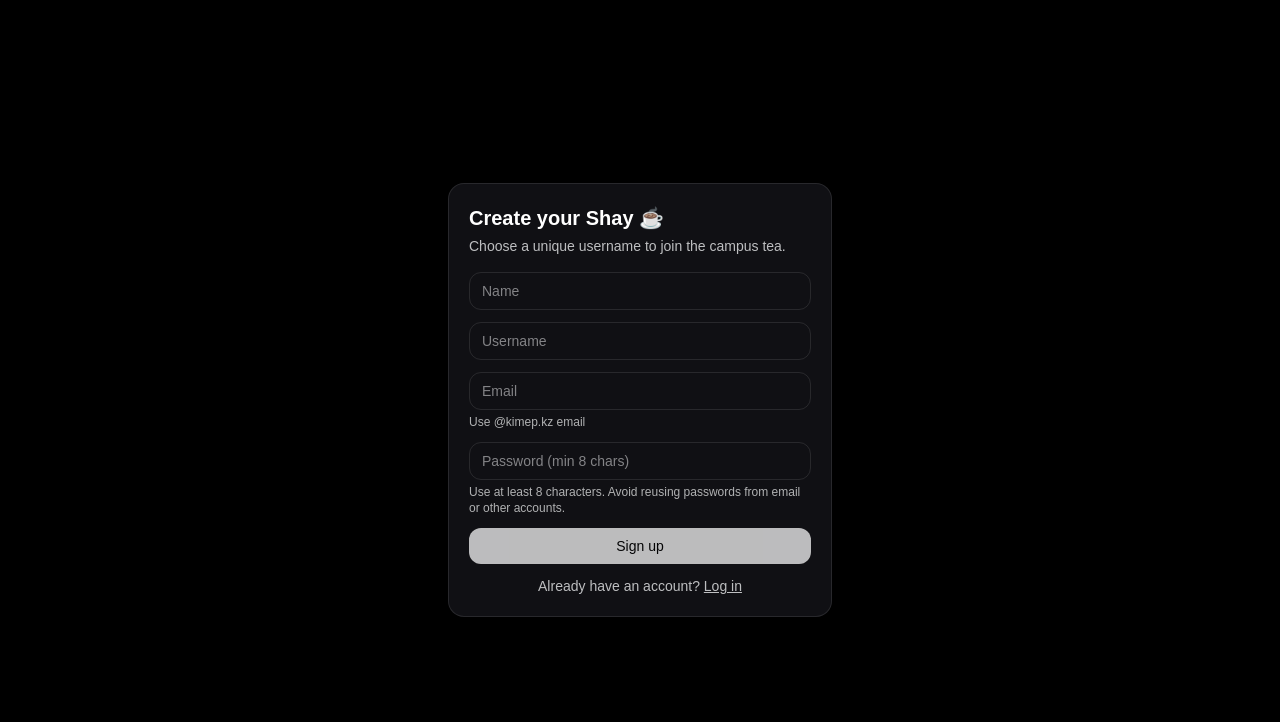
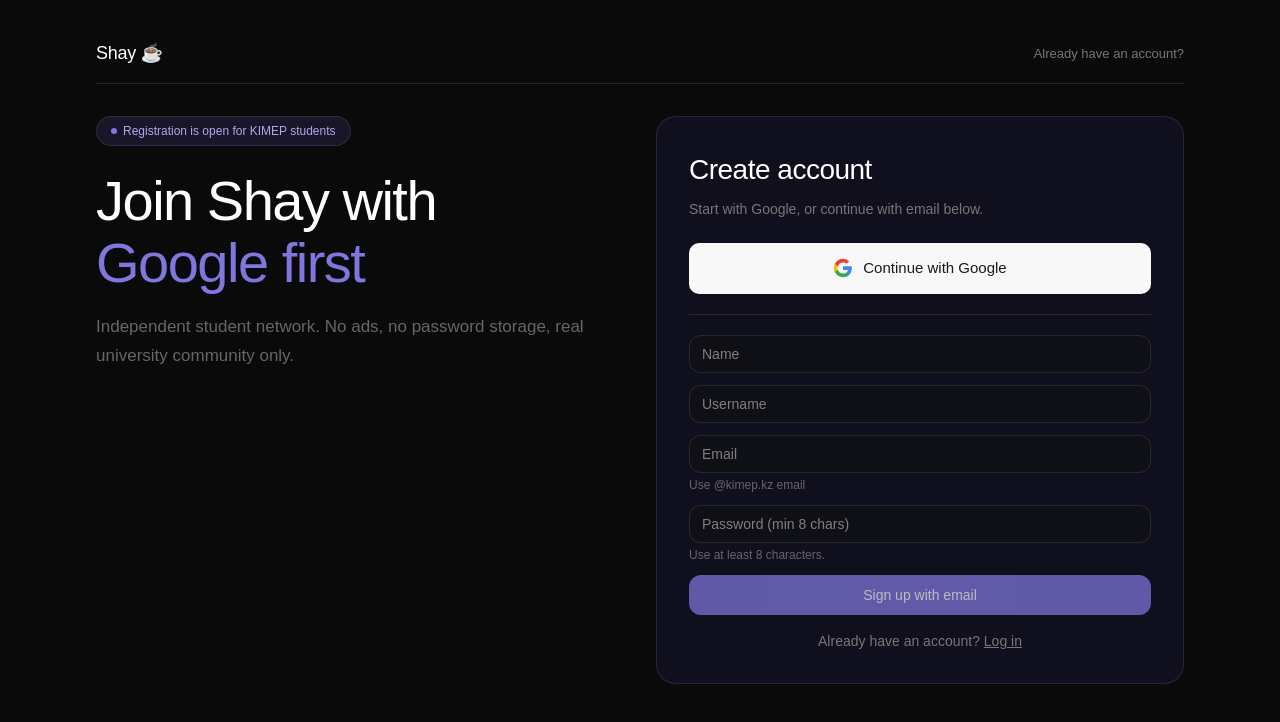
Before and after one commit to li-kun-g/shay, a Next.js app: page /signup in a window 1280 px wide. Shown: the top 722 px of the page. Built offline with nearby package versions, Linux system fonts and the light colour scheme; no server answers.

Commit message:
added new landing page

```diff
--- a/app/signin/page.tsx
+++ b/app/signin/page.tsx
@@ -1,116 +1,198 @@
 "use client";
 
-import { useState, useEffect } from "react";
+import Link from "next/link";
 import { signIn } from "next-auth/react";
-import Link from "next/link";
-import { useI18n } from "@/components/LanguageProvider";
+import { useState } from "react";
+
+
+
+const features = [
+  {
+    title: "Verified students only",
+    description:
+      "Sign in with your university email. No outsiders, no bots - real campus community only.",
+    icon: (
+      <svg viewBox="0 0 24 24" fill="none" stroke="#7F77DD" strokeWidth="1.5" className="h-[18px] w-[18px]">
+        <path d="M12 22s8-4 8-10V5l-8-3-8 3v7c0 6 8 10 8 10z" />
+      </svg>
+    ),
+  },
+  {
+    title: "Groups & departments",
+    description:
+      "Find your faculty, year, or club. Connect with people who share your classes and interests.",
+    icon: (
+      <svg viewBox="0 0 24 24" fill="none" stroke="#7F77DD" strokeWidth="1.5" className="h-[18px] w-[18px]">
+        <path d="M17 21v-2a4 4 0 0 0-4-4H5a4 4 0 0 0-4 4v2" />
+        <circle cx="9" cy="7" r="4" />
+        <path d="M23 21v-2a4 4 0 0 0-3-3.87" />
+        <path d="M16 3.13a4 4 0 0 1 0 7.75" />
+      </svg>
+    ),
+  },
+  {
+    title: "Real conversations",
+    description:
+      "Share notes, ask for help, post about campus life. No algorithm pushing rage - just your feed.",
+    icon: (
+      <svg viewBox="0 0 24 24" fill="none" stroke="#7F77DD" strokeWidth="1.5" className="h-[18px] w-[18px]">
+        <path d="M21 15a2 2 0 0 1-2 2H7l-4 4V5a2 2 0 0 1 2-2h14a2 2 0 0 1 2 2z" />
+      </svg>
+    ),
+  },
+  {
+    title: "Event board",
+    description:
+      "Campus events, club meetings, study sessions - all in one place, posted by students for students.",
+    icon: (
+      <svg viewBox="0 0 24 24" fill="none" stroke="#7F77DD" strokeWidth="1.5" className="h-[18px] w-[18px]">
+        <path d="M18 8h1a4 4 0 0 1 0 8h-1" />
+        <path d="M2 8h16v9a4 4 0 0 1-4 4H6a4 4 0 0 1-4-4V8z" />
+        <path d="M6 1v3" />
+        <path d="M10 1v3" />
+        <path d="M14 1v3" />
+      </svg>
+    ),
+  },
+  {
+    title: "Marketplace",
+    description:
+      "Sell textbooks, find a roommate, offer tutoring. Built-in student-to-student classifieds.",
+    icon: (
+      <svg viewBox="0 0 24 24" fill="none" stroke="#7F77DD" strokeWidth="1.5" className="h-[18px] w-[18px]">
+        <rect x="3" y="3" width="7" height="7" />
+        <rect x="14" y="3" width="7" height="7" />
+        <rect x="14" y="14" width="7" height="7" />
+        <rect x="3" y="14" width="7" height="7" />
+      </svg>
+    ),
+  },
+  {
+    title: "Zero ads, zero passwords",
+    description:
+      "We authenticate via Google. We never see your password. No tracking, no selling your data.",
+    icon: (
+      <svg viewBox="0 0 24 24" fill="none" stroke="#7F77DD" strokeWidth="1.5" className="h-[18px] w-[18px]">
+        <path d="M20.84 4.61a5.5 5.5 0 0 0-7.78 0L12 5.67l-1.06-1.06a5.5 5.5 0 0 0-7.78 7.78l1.06 1.06L12 21.23l7.78-7.78 1.06-1.06a5.5 5.5 0 0 0 0-7.78z" />
+      </svg>
+    ),
+  },
+];
 
 export default function SignInPage() {
-  const { t, lang, setLang } = useI18n();
-  const [isGoogleLoading, setIsGoogleLoading] = useState(false);
-
-  // 1. Автоматическое определение языка устройства
-  useEffect(() => {
-    const savedLang = localStorage.getItem("lang"); // Проверяем, выбирал ли юзер язык раньше
-    if (!savedLang) {
-      const browserLang = navigator.language.split("-")[0].toUpperCase(); // 'ru', 'kk', 'en'
-      const supportedLangs = ["EN", "RU", "KK"];
-
-      if (supportedLangs.includes(browserLang)) {
-        setLang(browserLang as any);
-      }
-    }
-  }, [setLang]);
+  const [isLoading, setIsLoading] = useState(false);
 
   const handleGoogleSignIn = () => {
-    setIsGoogleLoading(true);
+    setIsLoading(true);
     signIn("google", { callbackUrl: "/" });
   };
 
   return (
-    <main className="min-h-screen flex flex-col items-center justify-center px-4 bg-[#FAF7F2] dark:bg-[#0a0a0a] transition-colors">
+    <main className="w-full bg-[#0a0a0a] text-[#f0f0f0]">
+      <nav className="flex items-center justify-between border-b border-[#1e1e1e] px-5 py-5 sm:px-10">
+        <Link href="/" className="text-[18px] font-medium tracking-[-0.3px] text-white">
+          Shay ☕
+        </Link>
 
-      {/* Language Switcher */}
-      <div className="flex gap-2 mb-8 bg-gray-200/50 dark:bg-white/5 p-1 rounded-2xl">
-        {(["EN", "RU", "KK"] as const).map((l) => (
-          <button
-            key={l}
-            onClick={() => {
-              setLang(l);
-              localStorage.setItem("lang", l); // Запоминаем выбор пользователя
-            }}
-            className={`px-4 py-1.5 rounded-xl text-xs font-bold transition-all ${
-              lang === l
-                ? "bg-white dark:bg-white/10 shadow-sm text-black dark:text-white"
-                : "text-gray-500 hover:text-gray-700 dark:hover:text-gray-300"
-            }`}
-          >
-            {l}
-          </button>
-        ))}
-      </div>
+        <Link
+          href="/signup"
+          className="rounded-lg bg-[#7F77DD] px-[18px] py-2 text-[13px] font-medium text-white transition hover:opacity-90"
+        >
+          Sign up
+        </Link>
+      </nav>
 
-      <div className="w-full max-w-md rounded-[2.5rem] border bg-white dark:bg-[#111] p-10 shadow-2xl shadow-black/5 border-gray-200 dark:border-white/5 transition-all text-center">
-        <h1 className="text-4xl font-bold mb-6 dark:text-white flex items-center justify-center gap-2">
-          Shay <span className="text-3xl">☕️</span>
+      <section className="mx-auto max-w-[720px] px-6 pb-20 pt-24 text-center sm:px-10 sm:pt-[100px]">
+        <div className="mb-8 inline-flex items-center gap-[6px] rounded-full border border-[#3C3489] bg-[#1a1528] px-[14px] py-[5px] text-[12px] text-[#AFA9EC]">
+          <span className="h-[6px] w-[6px] shrink-0 rounded-full bg-[#7F77DD]" />
+          Campus network for Kimepians only
+        </div>
+
+        <h1 className="mb-5 text-[44px] font-semibold leading-[1.1] tracking-[-1.5px] text-white sm:text-[56px]">
+          Shay
+          <br />
+          <span className="text-[#7F77DD]">edition
+
+          </span>
         </h1>
 
-{/* Динамический текст описания */}
-<div className="space-y-4 text-gray-500 dark:text-gray-400 text-sm md:text-base leading-relaxed mb-8 px-2">
-  <p>
-    {t("auth.signIn.independentDesc")} <span className="text-black dark:text-white font-semibold">{t("auth.signIn.noPasswords")}</span>.
-  </p>
-  <p>
-    {t("auth.signIn.studentMailPrefix")}
-    <span className="text-black dark:text-white font-semibold">
-      {t("auth.signIn.studentMailHighlight")}
-    </span>
-    {t("auth.signIn.studentMailSuffix")}
-  </p>
-</div>
+        <p className="mx-auto mb-10 max-w-[480px] text-[16px] leading-[1.7] text-[#666] sm:text-[17px]">
+          Shay is the independent social network built exclusively for university students. Share ideas, find your
+          people, stay in the loop.
+        </p>
 
-{/* Кнопка Google */}
-<button
-  onClick={handleGoogleSignIn}
-  disabled={isGoogleLoading}
-  // Убрали Tailwind стили цвета фона и текста, добавили инлайновые стили
-  className="flex items-center justify-center w-full py-4 font-bold rounded-2xl border hover:bg-gray-50 transition-all gap-3 active:scale-[0.98] disabled:opacity-50"
-  style={{
-    backgroundColor: '#ffffff', // Гарантированный белый фон
-    color: '#000000',           // Гарантированный черный текст
-    borderColor: '#e5e7eb',    // border-gray-200
-  }}
->
-  {isGoogleLoading ? (
-    <span className="animate-spin text-lg">⏳</span>
-  ) : (
-    <svg className="h-5 w-5" viewBox="0 0 24 24">
-      <path d="M22.56 12.25c0-.78-.07-1.53-.2-2.25H12v4.26h5.92c-.26 1.37-1.04 2.53-2.21 3.31v2.77h3.57c2.08-1.92 3.28-4.74 3.28-8.09z" fill="#4285F4"/>
-      <path d="M12 23c2.97 0 5.46-.98 7.28-2.66l-3.57-2.77c-.98.66-2.23 1.06-3.71 1.06-2.86 0-5.29-1.93-6.16-4.53H2.18v2.84C3.99 20.53 7.7 23 12 23z" fill="#34A853"/>
-      <path d="M5.84 14.09c-.22-.66-.35-1.36-.35-2.09s.13-1.43.35-2.09V7.07H2.18C1.43 8.55 1 10.22 1 12s.43 3.45 1.18 4.93l3.66-2.84z" fill="#FBBC05"/>
-      <path d="M12 5.38c1.62 0 3.06.56 4.21 1.64l3.15-3.15C17.45 2.09 14.97 1 12 1 7.7 1 3.99 3.47 2.18 7.07l3.66 2.84c.87-2.6 3.3-4.53 6.16-4.53z" fill="#EA4335"/>
-    </svg>
-  )}
-  {t("auth.signIn.googleButton")}
-</button>
+        <div className="flex flex-col items-center justify-center gap-3 sm:flex-row">
+          <button
+            type="button"
+            onClick={handleGoogleSignIn}
+            disabled={isLoading}
+            className="inline-flex items-center justify-center gap-[10px] rounded-[10px] bg-[#f8f8f8] px-8 py-[14px] text-[15px] font-medium text-[#1a1a1a] transition hover:bg-[#e8e8e8] disabled:opacity-60"
+          >
+            {isLoading ? (
+              <span className="animate-spin">⏳</span>
+            ) : (
+              <svg width="20" height="20" viewBox="0 0 24 24" xmlns="http://www.w3.org/2000/svg" aria-hidden="true">
+                <path d="M22.56 12.25c0-.78-.07-1.53-.2-2.25H12v4.26h5.92c-.26 1.37-1.04 2.53-2.21 3.31v2.77h3.57c2.08-1.92 3.28-4.74 3.28-8.09z" fill="#4285F4" />
+                <path d="M12 23c2.97 0 5.46-.98 7.28-2.66l-3.57-2.77c-.98.66-2.23 1.06-3.71 1.06-2.86 0-5.29-1.93-6.16-4.53H2.18v2.84C3.99 20.53 7.7 23 12 23z" fill="#34A853" />
+                <path d="M5.84 14.09c-.22-.66-.35-1.36-.35-2.09s.13-1.43.35-2.09V7.07H2.18C1.43 8.55 1 10.22 1 12s.43 3.45 1.18 4.93l3.66-2.84z" fill="#FBBC05" />
+                <path d="M12 5.38c1.62 0 3.06.56 4.21 1.64l3.15-3.15C17.45 2.09 14.97 1 12 1 7.7 1 3.99 3.47 2.18 7.07l3.66 2.84c.87-2.6 3.3-4.53 6.16-4.53z" fill="#EA4335" />
+              </svg>
+            )}
+            Continue with Google
+          </button>
+          <Link
+            href="/signup"
+            className="rounded-[10px] border border-[#2a2a2a] bg-transparent px-6 py-[13px] text-[15px] text-[#888] transition hover:border-[#555] hover:text-white"
+          >
+            Create account
+          </Link>
+        </div>
+      </section>
+      <section id="features" className="mx-auto max-w-[900px] px-6 py-20 sm:px-10">
+        <p className="mb-3 text-[11px] font-medium uppercase tracking-[1.5px] text-[#534AB7]">Why Shay</p>
+        <h2 className="mb-12 text-[32px] font-medium leading-[1.25] tracking-[-0.5px] text-white">
+          Built for students,
+          <br />
+          not advertisers
+        </h2>
 
-        {/* Сноска о согласии с кликабельными ссылками */}
-        <div className="mt-8 text-[11px] text-gray-400 dark:text-gray-500 leading-relaxed px-4">
-          <p>
-            {t("auth.signIn.agreementPrefix")}{" "}
-            <Link href="/terms" className="underline hover:text-black dark:hover:text-white transition-colors">
-              {t("auth.signIn.termsLink")}
-            </Link>{" "}
-            {t("auth.signIn.and")}{" "}
-            <Link href="/privacy" className="underline hover:text-black dark:hover:text-white transition-colors">
-              {t("auth.signIn.privacyLink")}
-            </Link>.
-          </p>
-          <p className="mt-2">
-            {t("auth.signIn.privacyNotice")}
-          </p>
+        <div className="grid gap-4 md:grid-cols-2 lg:grid-cols-3">
+          {features.map((feature) => (
+            <article key={feature.title} className="rounded-[14px] border border-[#1e1e1e] bg-[#111] p-6">
+              <div className="mb-4 inline-flex h-9 w-9 items-center justify-center rounded-lg bg-[#1a1528]">
+                {feature.icon}
+              </div>
+              <h3 className="mb-2 text-[14px] font-medium text-[#e8e8e8]">{feature.title}</h3>
+              <p className="text-[13px] leading-[1.6] text-[#555]">{feature.description}</p>
+            </article>
+          ))}
         </div>
-      </div>
+      </section>
+
+      <section
+        id="about"
+        className="mx-5 mb-10 rounded-[20px] border border-[#2a2560] bg-[#100f1e] px-6 py-14 text-center sm:mx-10 sm:px-10 sm:py-16"
+      >
+        <h2 className="mb-[14px] text-[34px] font-medium tracking-[-0.5px] text-white sm:text-[36px]">
+          Ready to join your campus?
+        </h2>
+        <p className="mb-9 text-[15px] text-[#555]">Use your student email - takes 10 seconds.</p>
+        <button
+          type="button"
+          onClick={handleGoogleSignIn}
+          disabled={isLoading}
+          className="inline-flex items-center justify-center gap-[10px] rounded-[10px] bg-[#f8f8f8] px-8 py-[14px] text-[15px] font-medium text-[#1a1a1a] transition hover:bg-[#e8e8e8] disabled:opacity-60"
+        >
+          <svg width="20" height="20" viewBox="0 0 24 24" xmlns="http://www.w3.org/2000/svg" aria-hidden="true">
+            <path d="M22.56 12.25c0-.78-.07-1.53-.2-2.25H12v4.26h5.92c-.26 1.37-1.04 2.53-2.21 3.31v2.77h3.57c2.08-1.92 3.28-4.74 3.28-8.09z" fill="#4285F4" />
+            <path d="M12 23c2.97 0 5.46-.98 7.28-2.66l-3.57-2.77c-.98.66-2.23 1.06-3.71 1.06-2.86 0-5.29-1.93-6.16-4.53H2.18v2.84C3.99 20.53 7.7 23 12 23z" fill="#34A853" />
+            <path d="M5.84 14.09c-.22-.66-.35-1.36-.35-2.09s.13-1.43.35-2.09V7.07H2.18C1.43 8.55 1 10.22 1 12s.43 3.45 1.18 4.93l3.66-2.84z" fill="#FBBC05" />
+            <path d="M12 5.38c1.62 0 3.06.56 4.21 1.64l3.15-3.15C17.45 2.09 14.97 1 12 1 7.7 1 3.99 3.47 2.18 7.07l3.66 2.84c.87-2.6 3.3-4.53 6.16-4.53z" fill="#EA4335" />
+          </svg>
+          Continue with Google
+        </button>
+      </section>
+
     </main>
   );
 }
--- a/app/signup/page.tsx
+++ b/app/signup/page.tsx
@@ -1,8 +1,9 @@
 "use client";
 
-import { useState, useTransition, useMemo } from "react";
+import { useMemo, useState, useTransition } from "react";
+import { signIn } from "next-auth/react";
+import Link from "next/link";
 import { registerUser } from "@/app/actions/registerUser";
-import Link from "next/link";
 import { normalizeUsername } from "@/lib/username";
 
 function normalizeEmail(email: string) {
@@ -20,16 +21,17 @@
   const [password, setPassword] = useState("");
   const [err, setErr] = useState<string | null>(null);
   const [isPending, startTransition] = useTransition();
+  const [isGoogleLoading, setIsGoogleLoading] = useState(false);
   const [isSuccess, setIsSuccess] = useState(false);
 
-  const normalizedUsername = useMemo(
-    () => normalizeUsername(username),
-    [username]
-  );
+  const normalizedUsername = useMemo(() => normalizeUsername(username), [username]);
+  const normalizedEmail = useMemo(() => normalizeEmail(email), [email]);
+  const emailLooksValid = normalizedEmail.length > 0 && isKimepEmail(normalizedEmail);
 
-  const normalizedEmail = useMemo(() => normalizeEmail(email), [email]);
-  const emailLooksValid =
-    normalizedEmail.length > 0 && isKimepEmail(normalizedEmail);
+  function handleGoogleSignUp() {
+    setIsGoogleLoading(true);
+    signIn("google", { callbackUrl: "/" });
+  }
 
   function onSubmit() {
     setErr(null);
@@ -51,8 +53,8 @@
         if (res.ok) {
           setIsSuccess(true);
         }
-      } catch (e: any) {
-        setErr(e?.message || "Failed to sign up");
+      } catch (error: unknown) {
+        setErr(error instanceof Error ? error.message : "Failed to sign up");
       }
     });
   }
@@ -64,58 +66,89 @@
     normalizedUsername.length >= 3 &&
     emailLooksValid;
 
-  // --- SUCCESS VIEW ---
   if (isSuccess) {
     return (
-      <main className="min-h-[100vh] flex items-center justify-center px-4 bg-[#FAF7F2] dark:bg-black">
-        <div className="w-full max-w-sm rounded-3xl border bg-white dark:bg-[#111] p-8 shadow-sm text-center border-gray-200 dark:border-white/10">
-          <div className="text-4xl mb-4">📧</div>
-          <h1 className="text-2xl font-semibold tracking-tight">
-            Check your email
-          </h1>
-          <p className="text-sm text-gray-600 dark:text-gray-400 mt-3 leading-relaxed">
+      <main className="min-h-screen bg-[#0a0a0a] px-4 py-10 text-[#f0f0f0] sm:px-8">
+        <div className="mx-auto w-full max-w-md rounded-3xl border border-[#2a2560] bg-[#100f1e] p-8 text-center">
+          <div className="mb-4 text-4xl">📧</div>
+          <h1 className="text-2xl font-medium text-white">Check your email</h1>
+          <p className="mt-3 text-sm leading-relaxed text-[#8f8aaf]">
             We sent a confirmation link to <br />
-            <span className="font-semibold text-black dark:text-white">
-              {normalizedEmail}
-            </span>
+            <span className="font-semibold text-white">{normalizedEmail}</span>
           </p>
 
-          <div className="mt-6 rounded-2xl bg-amber-50 dark:bg-amber-900/20 p-4 border border-amber-100 dark:border-amber-900/30 text-xs text-amber-800 dark:text-amber-200">
-            <strong>Pro tip:</strong> If you don't see it, please check your{" "}
-            <strong>Spam</strong> or Junk folder. The filters can be strict!
+          <div className="mt-6 rounded-2xl border border-[#3C3489] bg-[#1a1528] p-4 text-xs text-[#AFA9EC]">
+            Check Spam/Junk if you do not see it in inbox.
           </div>
 
           <Link
             href="/signin"
-            className="mt-8 block w-full rounded-xl bg-black dark:bg-white dark:text-black px-4 py-3 text-sm font-medium text-white transition hover:opacity-90"
+            className="mt-8 inline-flex w-full items-center justify-center rounded-xl bg-[#f8f8f8] px-4 py-3 text-sm font-medium text-[#1a1a1a] transition hover:bg-[#e8e8e8]"
           >
-            Back to Log in
+            Back to Sign in
           </Link>
         </div>
       </main>
     );
   }
 
-  // --- FORM VIEW ---
   return (
-    <main className="min-h-[100vh] flex items-center justify-center px-4 bg-[#FAF7F2] dark:bg-black">
-      <div className="w-full max-w-sm rounded-2xl border bg-white dark:bg-[#111] p-5 shadow-sm dark:border-white/10">
-        <h1 className="text-xl font-semibold dark:text-white">
-          Create your Shay ☕
+    <main className="min-h-screen bg-[#0a0a0a] text-[#f0f0f0]">
+      <div className="mx-auto max-w-6xl px-4 py-8 sm:px-8 sm:py-10">
+        <div className="mb-8 flex items-center justify-between border-b border-[#1e1e1e] pb-4">
+          <Link href="/" className="text-[18px] font-medium tracking-[-0.3px] text-white">
+            Shay ☕
+          </Link>
+          <Link href="/signin" className="text-[13px] text-[#777] transition hover:text-white">
+            Already have an account?
+          </Link>
+        </div>
+
+        <div className="grid gap-8 lg:grid-cols-2 lg:items-start">
+          <section>
+            <div className="mb-6 inline-flex items-center gap-[6px] rounded-full border border-[#3C3489] bg-[#1a1528] px-[14px] py-[5px] text-[12px] text-[#AFA9EC]">
+              <span className="h-[6px] w-[6px] rounded-full bg-[#7F77DD]" />
+              Registration is open for KIMEP students
+            </div>
+            <h1 className="text-[42px] font-medium leading-[1.1] tracking-[-1.5px] text-white sm:text-[56px]">
+              Join Shay with
+              <br />
+              <span className="text-[#7F77DD]">Google first</span>
             </h1>
-        <p className="text-sm text-gray-600 dark:text-gray-400 mt-1">
-          Choose a unique username to join the campus tea.
+            <p className="mt-5 max-w-[520px] text-[16px] leading-[1.7] text-[#666] sm:text-[17px]">
+              Independent student network. No ads, no password storage, real university community only.
             </p>
+          </section>
 
-        {err && (
-          <div className="mt-3 rounded-xl border border-red-200 bg-red-50 px-3 py-2 text-sm text-red-700">
-            {err}
-          </div>
+          <section className="rounded-[20px] border border-[#2a2560] bg-[#100f1e] p-6 sm:p-8">
+            <h2 className="text-[28px] font-medium tracking-[-0.5px] text-white">Create account</h2>
+            <p className="mt-2 text-sm text-[#777]">Start with Google, or continue with email below.</p>
+
+            <button
+              onClick={handleGoogleSignUp}
+              disabled={isGoogleLoading}
+              className="mt-6 inline-flex w-full items-center justify-center gap-[10px] rounded-[10px] bg-[#f8f8f8] px-6 py-[14px] text-[15px] font-medium text-[#1a1a1a] transition hover:bg-[#e8e8e8] disabled:opacity-60"
+            >
+              {isGoogleLoading ? (
+                <span className="animate-spin">⏳</span>
+              ) : (
+                <svg width="20" height="20" viewBox="0 0 24 24" aria-hidden="true" xmlns="http://www.w3.org/2000/svg">
+                  <path d="M22.56 12.25c0-.78-.07-1.53-.2-2.25H12v4.26h5.92c-.26 1.37-1.04 2.53-2.21 3.31v2.77h3.57c2.08-1.92 3.28-4.74 3.28-8.09z" fill="#4285F4" />
+                  <path d="M12 23c2.97 0 5.46-.98 7.28-2.66l-3.57-2.77c-.98.66-2.23 1.06-3.71 1.06-2.86 0-5.29-1.93-6.16-4.53H2.18v2.84C3.99 20.53 7.7 23 12 23z" fill="#34A853" />
+                  <path d="M5.84 14.09c-.22-.66-.35-1.36-.35-2.09s.13-1.43.35-2.09V7.07H2.18C1.43 8.55 1 10.22 1 12s.43 3.45 1.18 4.93l3.66-2.84z" fill="#FBBC05" />
+                  <path d="M12 5.38c1.62 0 3.06.56 4.21 1.64l3.15-3.15C17.45 2.09 14.97 1 12 1 7.7 1 3.99 3.47 2.18 7.07l3.66 2.84c.87-2.6 3.3-4.53 6.16-4.53z" fill="#EA4335" />
+                </svg>
               )}
+              Continue with Google
+            </button>
 
-        <div className="mt-4 space-y-3">
+            <div className="my-5 h-px bg-[#2a2a2a]" />
+
+            {err && <div className="mb-4 rounded-xl border border-red-400/20 bg-red-500/10 px-3 py-2 text-sm text-red-300">{err}</div>}
+
+            <div className="space-y-3">
               <input
-            className="w-full rounded-xl border dark:border-white/10 dark:bg-transparent px-3 py-2 text-sm outline-none focus:ring-2 focus:ring-black dark:focus:ring-white"
+                className="w-full rounded-xl border border-[#2a2a2a] bg-[#0f0f16] px-3 py-2 text-sm outline-none focus:border-[#3C3489]"
                 placeholder="Name"
                 value={name}
                 onChange={(e) => setName(e.target.value)}
@@ -123,69 +156,59 @@
 
               <div>
                 <input
-              className="w-full rounded-xl border dark:border-white/10 dark:bg-transparent px-3 py-2 text-sm outline-none focus:ring-2 focus:ring-black dark:focus:ring-white"
+                  className="w-full rounded-xl border border-[#2a2a2a] bg-[#0f0f16] px-3 py-2 text-sm outline-none focus:border-[#3C3489]"
                   placeholder="Username"
                   value={username}
                   onChange={(e) => setUsername(e.target.value)}
                 />
-            {username && (
-              <p className="mt-1 text-xs text-gray-500">
-                Your profile:{" "}
-                <span className="font-medium">
-                  /u/{normalizedUsername}
-                </span>
-              </p>
-            )}
+                {username && <p className="mt-1 text-xs text-[#666]">Your profile: /u/{normalizedUsername}</p>}
               </div>
 
               <div>
                 <input
                   className={[
-                "w-full rounded-xl border px-3 py-2 text-sm outline-none focus:ring-2 dark:bg-transparent",
+                    "w-full rounded-xl border bg-[#0f0f16] px-3 py-2 text-sm outline-none",
                     email.length === 0
-                  ? "focus:ring-black dark:border-white/10"
+                      ? "border-[#2a2a2a] focus:border-[#3C3489]"
                       : emailLooksValid
-                  ? "border-green-300 focus:ring-green-500"
-                  : "border-red-300 focus:ring-red-500",
+                      ? "border-green-500/40 focus:border-green-500"
+                      : "border-red-500/40 focus:border-red-500",
                   ].join(" ")}
                   placeholder="Email"
                   type="email"
                   value={email}
                   onChange={(e) => setEmail(e.target.value)}
                 />
-            <p className="mt-1 text-xs text-gray-500">
-              Use @kimep.kz email
-            </p>
+                <p className="mt-1 text-xs text-[#666]">Use @kimep.kz email</p>
               </div>
 
               <div>
                 <input
-              className="w-full rounded-xl border dark:border-white/10 dark:bg-transparent px-3 py-2 text-sm outline-none focus:ring-2 focus:ring-black dark:focus:ring-white"
+                  className="w-full rounded-xl border border-[#2a2a2a] bg-[#0f0f16] px-3 py-2 text-sm outline-none focus:border-[#3C3489]"
                   placeholder="Password (min 8 chars)"
                   type="password"
                   value={password}
                   onChange={(e) => setPassword(e.target.value)}
                 />
-
-            <p className="mt-1 text-xs text-gray-500">
-              Use at least 8 characters. Avoid reusing passwords from email or other accounts.
-            </p>
+                <p className="mt-1 text-xs text-[#666]">Use at least 8 characters.</p>
               </div>
 
               <button
                 onClick={onSubmit}
                 disabled={isPending || !canSubmit}
-            className="w-full rounded-xl bg-black dark:bg-white dark:text-black px-4 py-2 text-sm text-white disabled:opacity-50"
+                className="w-full rounded-xl bg-[#7F77DD] px-4 py-2.5 text-sm font-medium text-white disabled:opacity-50"
               >
-            {isPending ? "Creating..." : "Sign up"}
+                {isPending ? "Creating..." : "Sign up with email"}
               </button>
 
-          <p className="text-sm text-gray-600 dark:text-gray-400 text-center">
+              <p className="pt-1 text-center text-sm text-[#777]">
                 Already have an account?{" "}
-            <Link className="underline" href="/signin">
+                <Link className="underline hover:text-white" href="/signin">
                   Log in
                 </Link>
               </p>
+            </div>
+          </section>
         </div>
       </div>
     </main>
```
Lines whose indentation alone changed are shown as unchanged.
